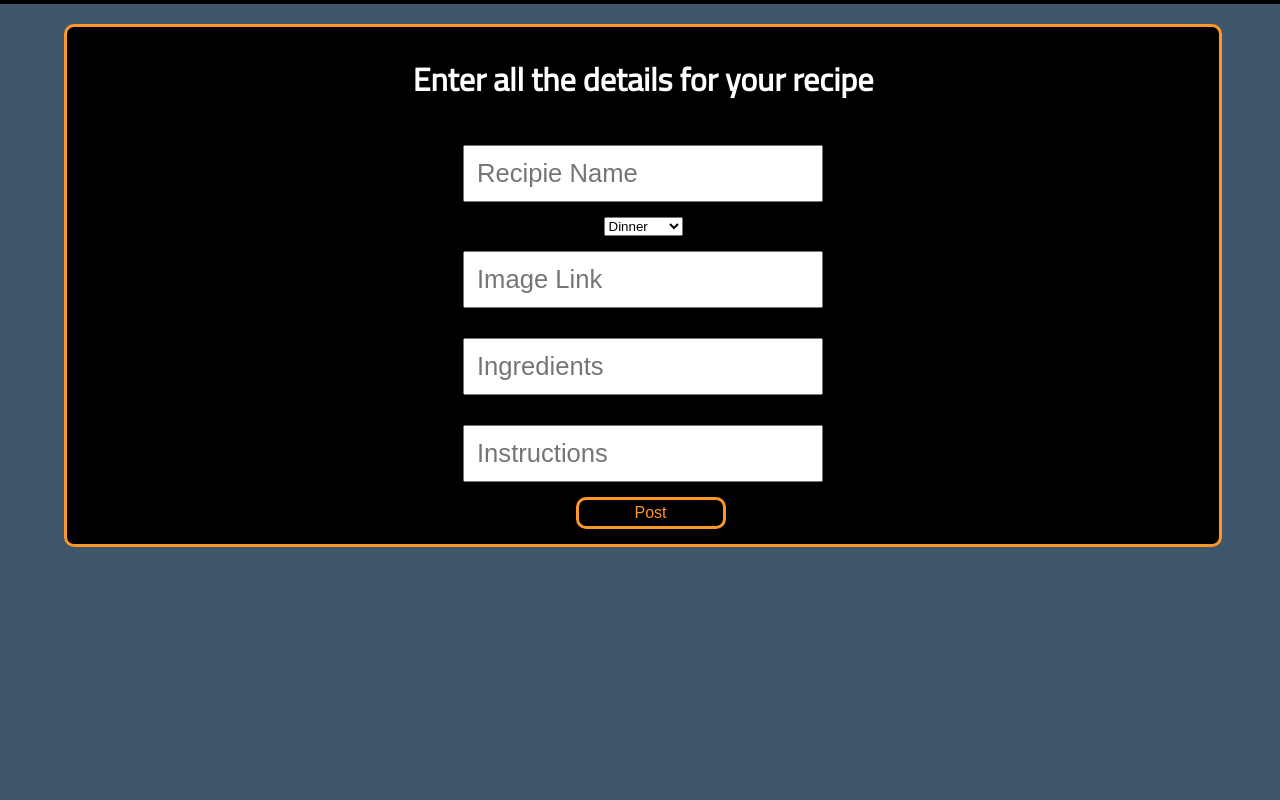
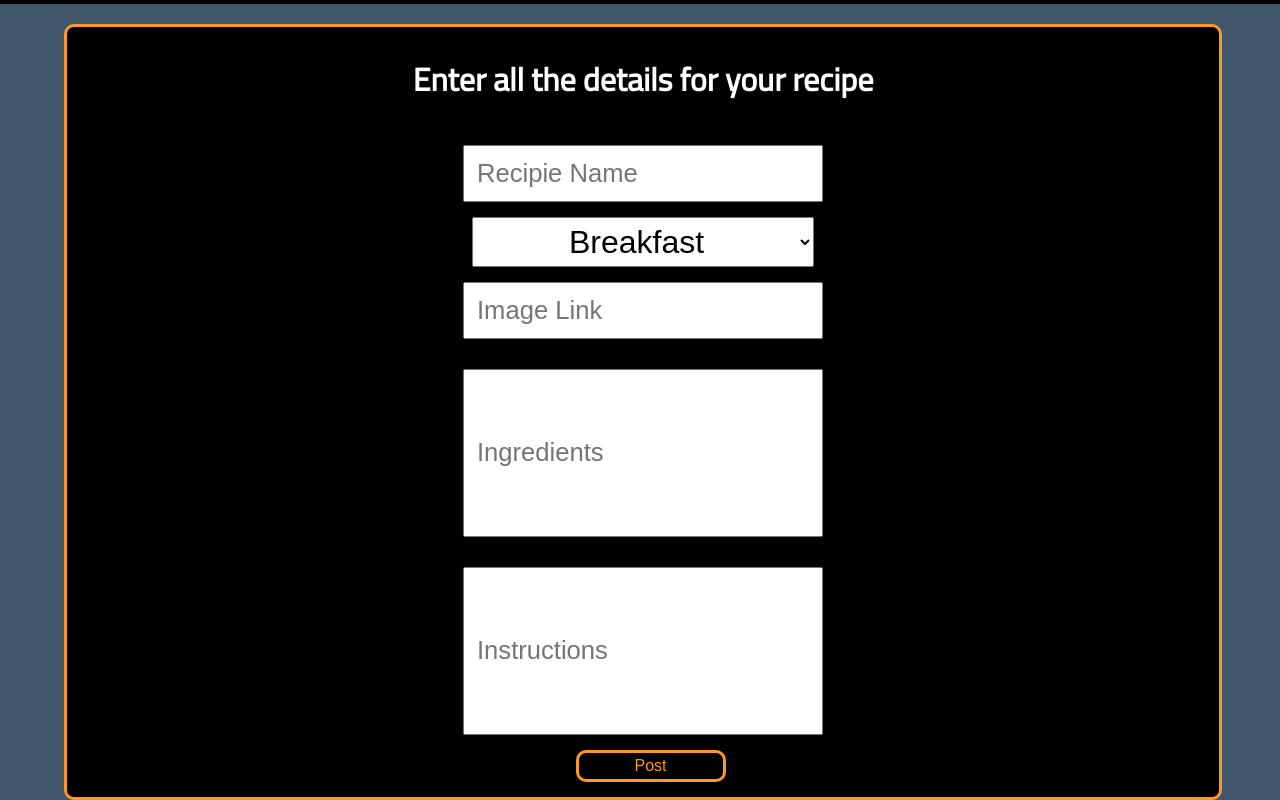
Before and after one commit to Chef-Portfolio-2-BW/Front-End, a React (Create React App) app in the folder front-end/: page /signup in a window 1280 px wide. Shown: the part 960-1760 px from the top of the page. Before the commit the page ends 1507 px from the top, so only its background shows below. Built offline with nearby package versions, Linux system fonts and the light colour scheme.

Commit message:
not perfect, but working

```diff
--- a/front-end/src/components/post.css
+++ b/front-end/src/components/post.css
@@ -33,3 +33,12 @@ button {
   margin-left: 15px;
   margin-bottom: 15px;
 }
+
+.area {
+  min-height: 140px;
+}
+
+select {
+  padding: 5px 92px;
+  font-size: 2rem;
+}
--- a/front-end/src/components/post.js
+++ b/front-end/src/components/post.js
@@ -55,15 +55,17 @@ class Post extends React.Component {
             onChange={this.handleChange}
           />
 
-          <select category={this.state.category}>
-            <option category="1">Breakfast</option>
-            <option category="2">Lunch</option>
-            <option selected category="3">
+          <select
+            name="category"
+            onChange={this.handleChange}
+            value={this.state.recipe.category}
+          >
+            <option value="1">Breakfast</option>
+            <option value="2">Lunch</option>
+            <option selected value="3">
               Dinner
             </option>
-            <option category="4">Snack</option>
-            value={this.state.recipe.category}
-            name="category" onChange={this.handleChange}
+            <option value="4">Snack</option>
           </select>
 
           <input
@@ -75,7 +77,10 @@ class Post extends React.Component {
           />
 
           <input
+            className="area"
             type="textarea"
+            cols={40}
+            rows={10}
             name="ingredients"
             placeholder="Ingredients"
             value={this.state.recipe.ingredients}
@@ -83,6 +88,7 @@ class Post extends React.Component {
           />
 
           <input
+            className="area"
             type="textarea"
             name="instructions"
             placeholder="Instructions"
```
